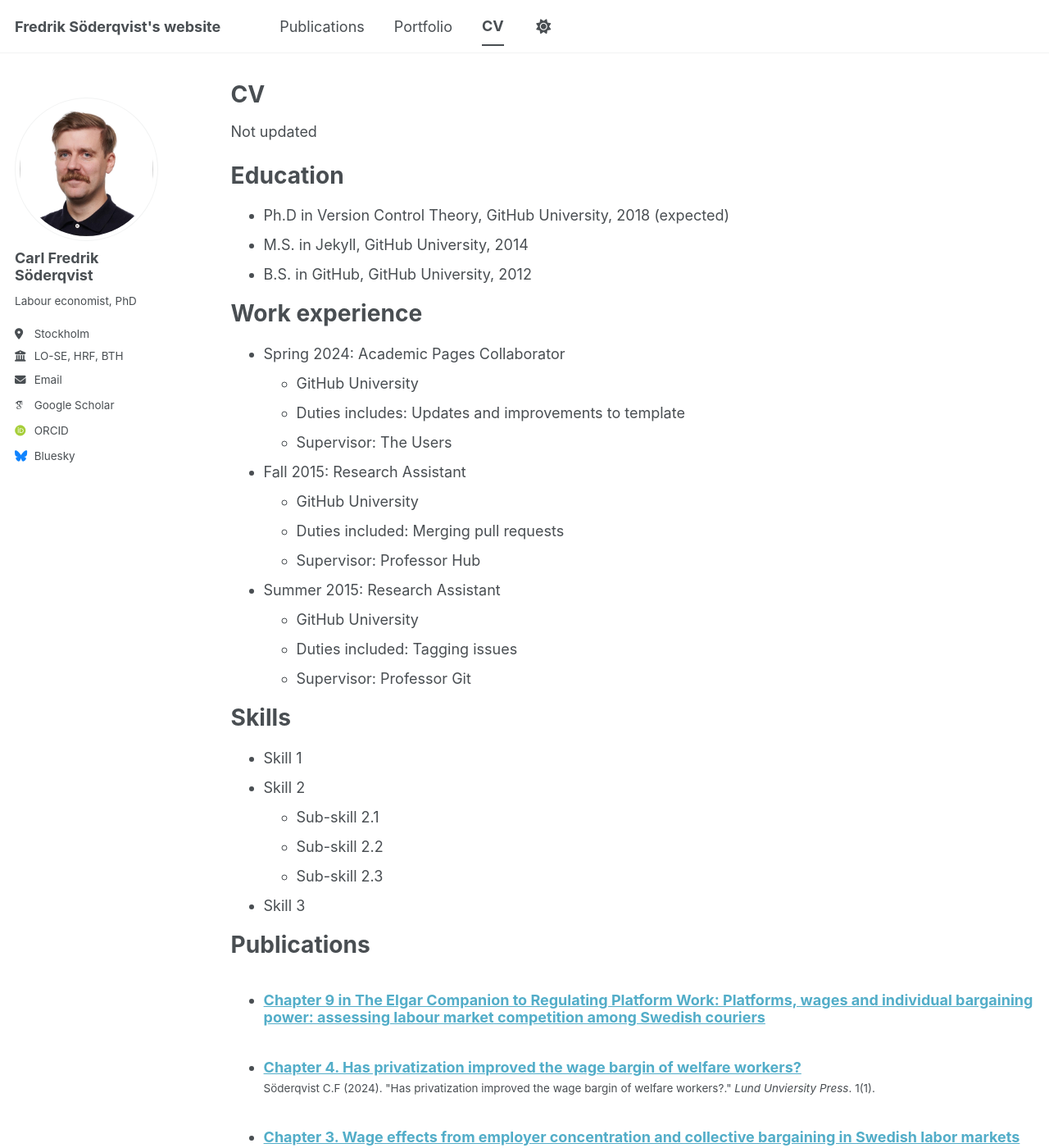
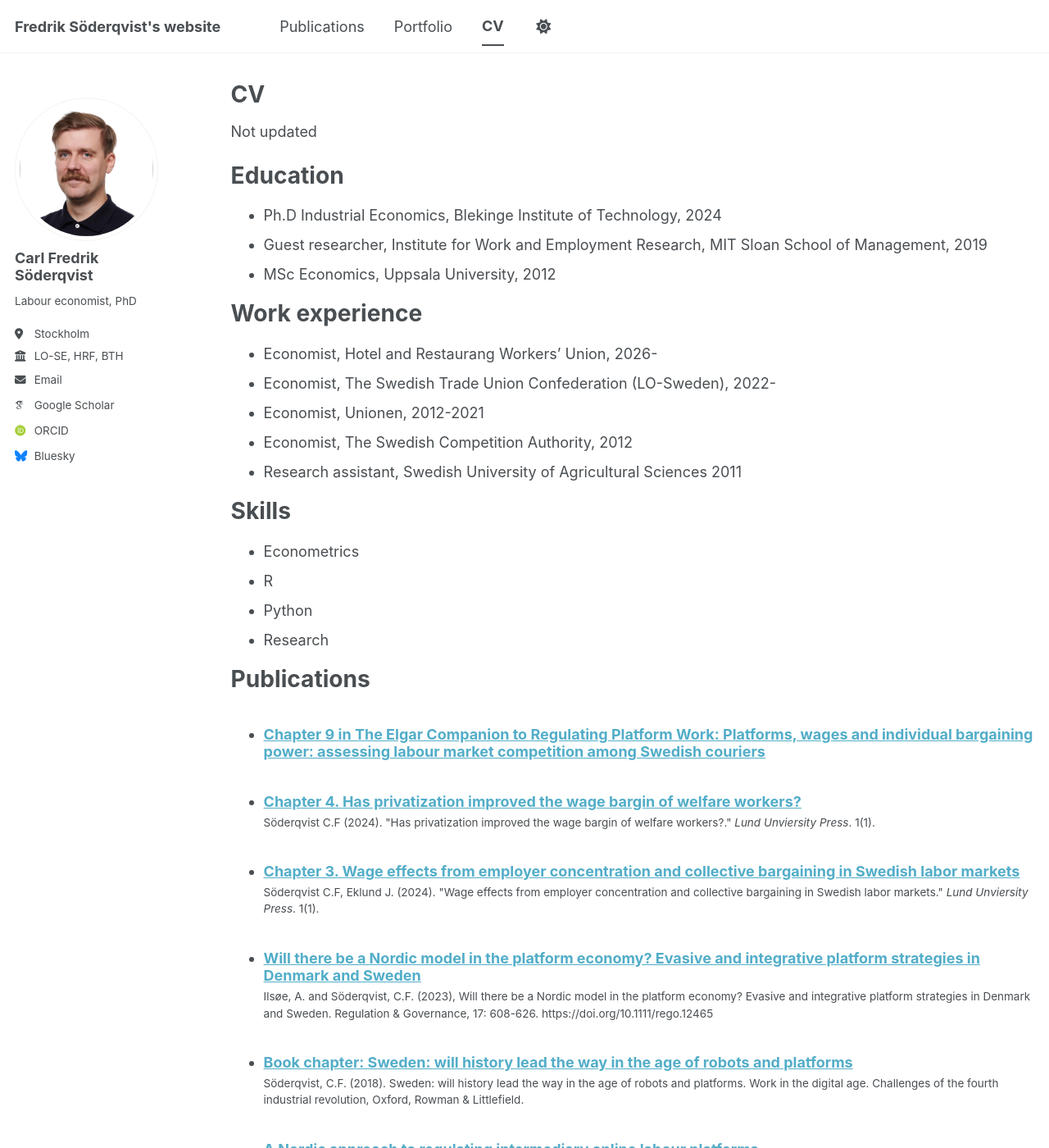
Before and after one commit to soedda/FSoderqvist_website, a Jekyll site: the page built from _pages/cv.md, in a window 1280 px wide and 1400 px high. Shown: the whole window at 82% size. Built offline with Jekyll 4.4.1, drawn with Linux system fonts in a browser that asks for light colours; some web fonts are replaced; a script bundle is joined from its source files by our own code; library files that are not in the unit come from our copies; some of the changed text lies outside the part shown.

Commit message:
Update cv.md

```diff
--- a/_pages/cv.md
+++ b/_pages/cv.md
@@ -13,43 +13,29 @@
 
 Education
 ======
-* Ph.D in Version Control Theory, GitHub University, 2018 (expected)
-* M.S. in Jekyll, GitHub University, 2014
-* B.S. in GitHub, GitHub University, 2012
+* Ph.D Industrial Economics, Blekinge Institute of Technology, 2024
+* Guest researcher, Institute for Work and Employment Research, MIT Sloan School of Management, 2019
+* MSc Economics, Uppsala University, 2012
 
 Work experience
 ======
-* Spring 2024: Academic Pages Collaborator
-  * GitHub University
-  * Duties includes: Updates and improvements to template
-  * Supervisor: The Users
+* Economist, Hotel and Restaurang Workers' Union, 2026-
+* Economist, The Swedish Trade Union Confederation (LO-Sweden), 2022-
+* Economist, Unionen, 2012-2021
+* Economist, The Swedish Competition Authority, 2012
+* Research assistant, Swedish University of Agricultural Sciences 2011
 
-* Fall 2015: Research Assistant
-  * GitHub University
-  * Duties included: Merging pull requests
-  * Supervisor: Professor Hub
 
-* Summer 2015: Research Assistant
-  * GitHub University
-  * Duties included: Tagging issues
-  * Supervisor: Professor Git
 
 Skills
 ======
-* Skill 1
-* Skill 2
-  * Sub-skill 2.1
-  * Sub-skill 2.2
-  * Sub-skill 2.3
-* Skill 3
+* Econometrics
+* R
+* Python
+* Research
 
 Publications
 ======
   <ul>{% for post in site.publications reversed %}
     {% include archive-single-cv.html %}
   {% endfor %}</ul>
-
-
-Service and leadership
-======
-* Currently signed in to 43 different slack teams
```
